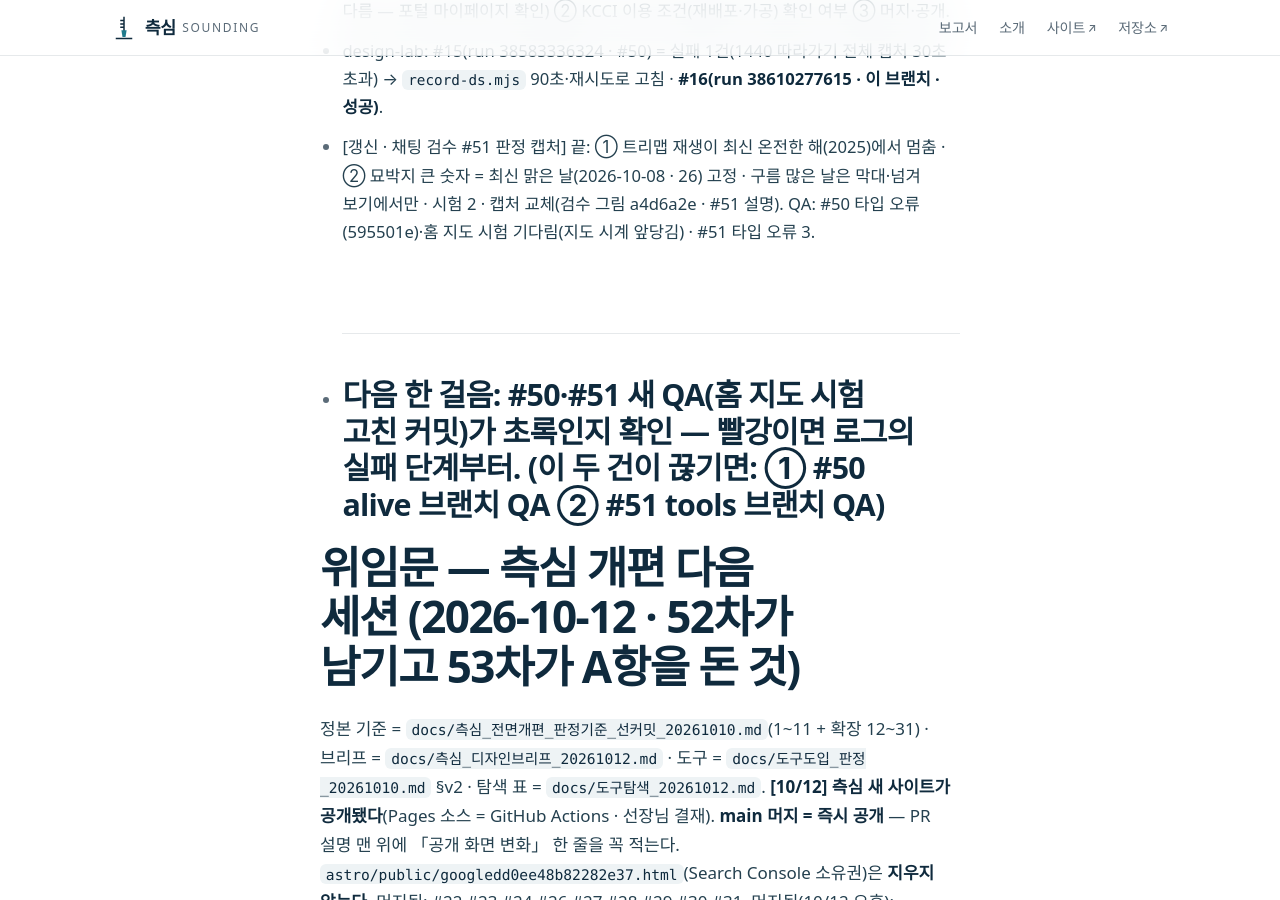
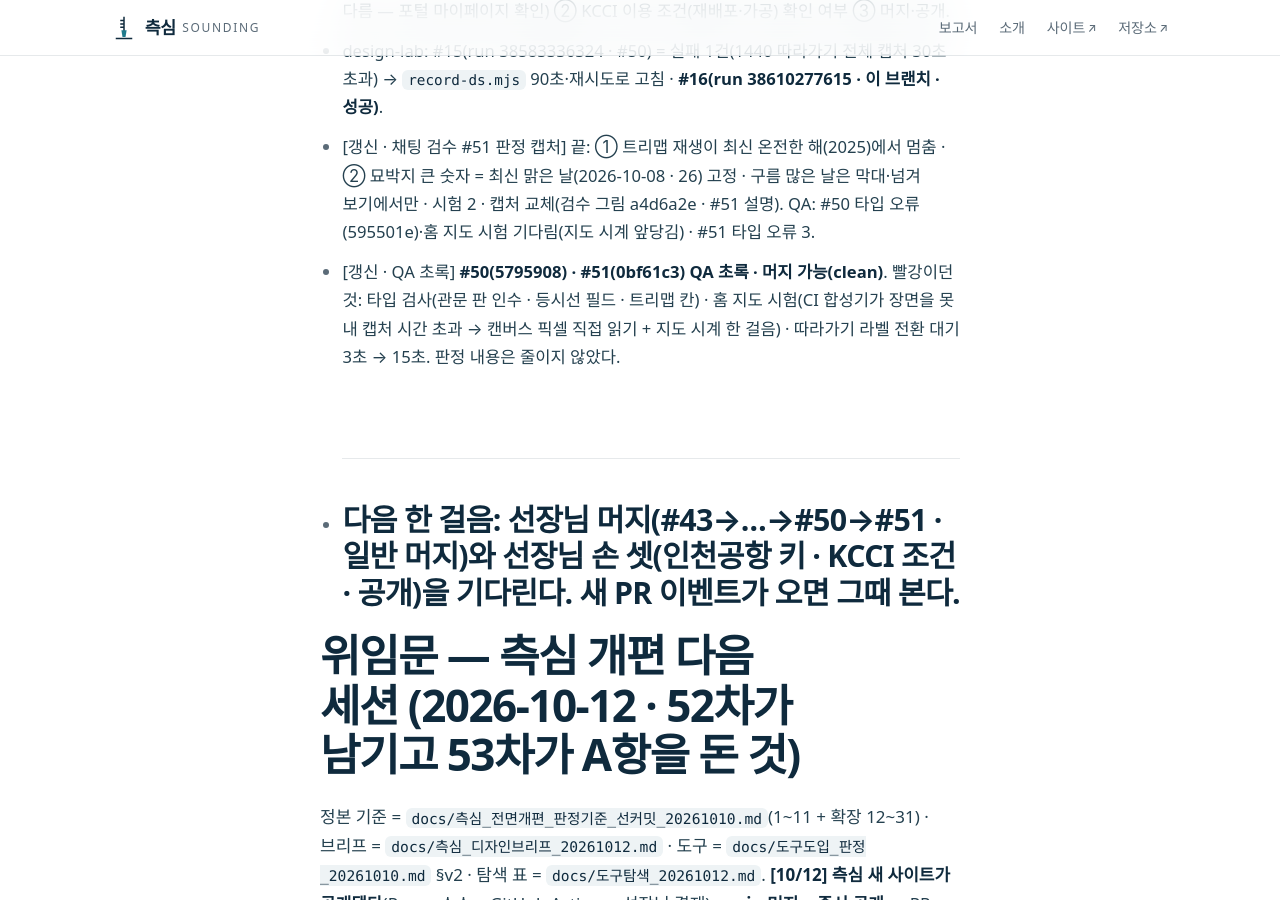
Before and after one commit to jisangj03-dev/incheon-port-analysis, a Jekyll site: the page built from docs/위임문_다음세션_20261012.md, in a window 1280 px wide and 900 px high, scrolled down 2215 px. Built offline with Jekyll 4.4.1, drawn with Linux system fonts in a browser that asks for light colours; some web fonts are replaced; our own code applies the rules of GitHub Pages for plain Markdown files.

Commit message:
기록 — #50·#51 QA 초록 · 머지 가능
Co-Authored-By: Claude Opus 5.5 <noreply@anthropic.com>
Claude-Session: https://claude.ai/code/session_01L59oEoiMW7KHoJRFFkcN4Q

```diff
--- a/docs/위임문_다음세션_20261012.md
+++ b/docs/위임문_다음세션_20261012.md
@@ -24,7 +24,8 @@
 - 선장님 손: ① 인천공항 국가별 항공통계·화물기 정기운항편 = 기존 키로 `SERVICE_KEY_IS_NOT_REGISTERED_ERROR`(승인 반영 대기 또는 승인 데이터셋 번호가 다름 — 포털 마이페이지 확인) ② KCCI 이용 조건(재배포·가공) 확인 여부 ③ 머지·공개.
 - design-lab: #15(run 38583336324 · #50) = 실패 1건(1440 따라가기 전체 캡처 30초 초과) → `record-ds.mjs` 90초·재시도로 고침 · **#16(run 38610277615 · 이 브랜치 · 성공)**.
 - [갱신 · 채팅 검수 #51 판정 캡처] 끝: ① 트리맵 재생이 최신 온전한 해(2025)에서 멈춤 · ② 묘박지 큰 숫자 = 최신 맑은 날(2026-10-08 · 26) 고정 · 구름 많은 날은 막대·넘겨 보기에서만 · 시험 2 · 캡처 교체(검수 그림 a4d6a2e · #51 설명). QA: #50 타입 오류(595501e)·홈 지도 시험 기다림(지도 시계 앞당김) · #51 타입 오류 3.
-- 다음 한 걸음: #50·#51 새 QA(홈 지도 시험 고친 커밋)가 초록인지 확인 — 빨강이면 로그의 실패 단계부터. (이 두 건이 끊기면: ① #50 alive 브랜치 QA ② #51 tools 브랜치 QA)
+- [갱신 · QA 초록] **#50(5795908) · #51(0bf61c3) QA 초록 · 머지 가능(clean)**. 빨강이던 것: 타입 검사(관문 판 인수 · 등시선 필드 · 트리맵 칸) · 홈 지도 시험(CI 합성기가 장면을 못 내 캡처 시간 초과 → 캔버스 픽셀 직접 읽기 + 지도 시계 한 걸음) · 따라가기 라벨 전환 대기 3초 → 15초. 판정 내용은 줄이지 않았다.
+- 다음 한 걸음: 선장님 머지(#43→…→#50→#51 · 일반 머지)와 선장님 손 셋(인천공항 키 · KCCI 조건 · 공개)을 기다린다. 새 PR 이벤트가 오면 그때 본다.
 ---
 
 # 위임문 — 측심 개편 다음 세션 (2026-10-12 · 52차가 남기고 53차가 A항을 돈 것)
```
